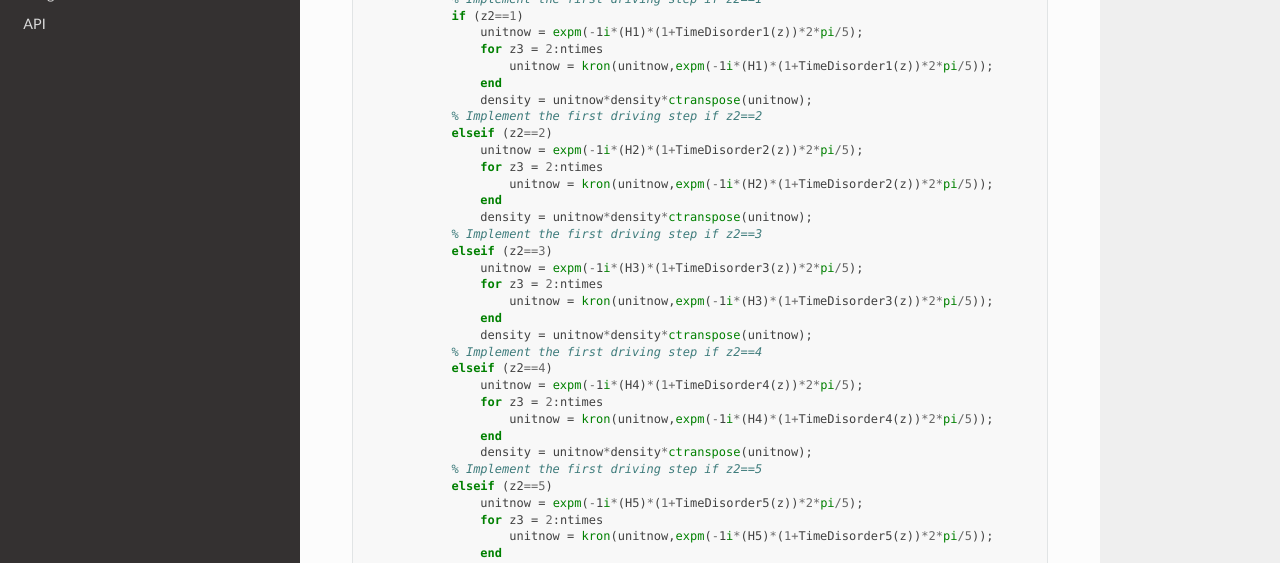
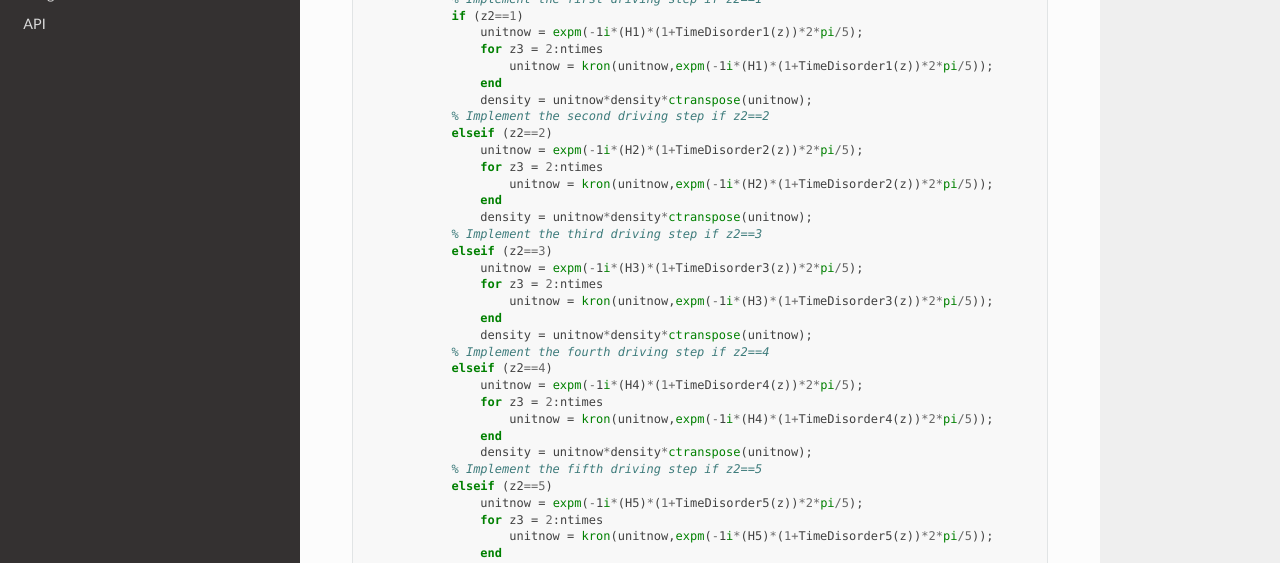
Before and after one commit to htim327/QuantumGravity, a Sphinx documentation site: the page built from docs/source/MeasurementGradient.rst, in a window 1280 px wide and 900 px high, scrolled down 11464 px. Shown: the part 151-714 px from the top of the window. Built offline with Sphinx 7.4.7 and the Read the Docs theme 2.0.0, drawn with Linux system fonts in a browser that asks for light colours.

Commit message:
Update MeasurementGradient.rst

```diff
--- a/docs/source/MeasurementGradient.rst
+++ b/docs/source/MeasurementGradient.rst
@@ -663,28 +663,28 @@ The code above runs TwoDimxyQ.m, which is the main file that actually runs the s
                         unitnow = kron(unitnow,expm(-1i*(H1)*(1+TimeDisorder1(z))*2*pi/5));
                     end
                     density = unitnow*density*ctranspose(unitnow);
-                % Implement the first driving step if z2==2
+                % Implement the second driving step if z2==2
                 elseif (z2==2)
                     unitnow = expm(-1i*(H2)*(1+TimeDisorder2(z))*2*pi/5);
                     for z3 = 2:ntimes
                         unitnow = kron(unitnow,expm(-1i*(H2)*(1+TimeDisorder2(z))*2*pi/5));
                     end
                     density = unitnow*density*ctranspose(unitnow);
-                % Implement the first driving step if z2==3
+                % Implement the third driving step if z2==3
                 elseif (z2==3)
                     unitnow = expm(-1i*(H3)*(1+TimeDisorder3(z))*2*pi/5);
                     for z3 = 2:ntimes
                         unitnow = kron(unitnow,expm(-1i*(H3)*(1+TimeDisorder3(z))*2*pi/5));
                     end
                     density = unitnow*density*ctranspose(unitnow);
-                % Implement the first driving step if z2==4
+                % Implement the fourth driving step if z2==4
                 elseif (z2==4)
                     unitnow = expm(-1i*(H4)*(1+TimeDisorder4(z))*2*pi/5);
                     for z3 = 2:ntimes
                         unitnow = kron(unitnow,expm(-1i*(H4)*(1+TimeDisorder4(z))*2*pi/5));
                     end
                     density = unitnow*density*ctranspose(unitnow);
-                % Implement the first driving step if z2==5
+                % Implement the fifth driving step if z2==5
                 elseif (z2==5)
                     unitnow = expm(-1i*(H5)*(1+TimeDisorder5(z))*2*pi/5);
                     for z3 = 2:ntimes
```
